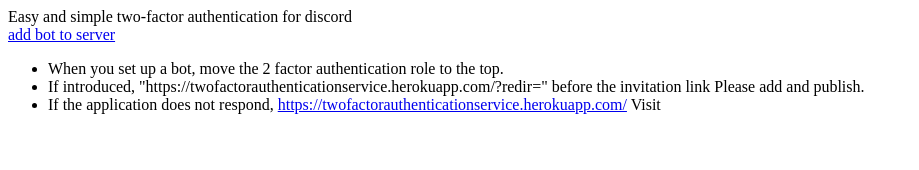
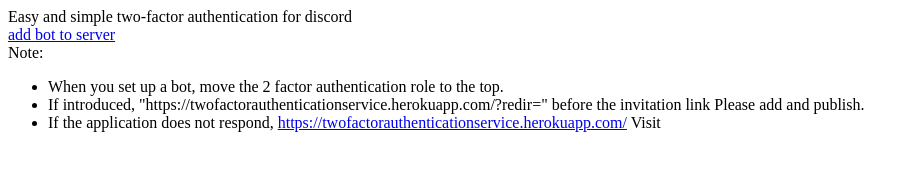
Before and after one commit to Koro-soft/2-factor-authentication, a website: page index.html in a window 1280 px wide. Shown: the whole page, without its empty margins (0-919 px from the left). Drawn offline with Linux system fonts and the light colour scheme.

Commit message:
make it is

```diff
--- a/index.html
+++ b/index.html
@@ -14,6 +14,7 @@
         <a
             href="https://discord.com/api/oauth2/authorize?client_id=947435878891008041&permissions=268437504&scope=bot%20applications.commands">add
             bot to server</a><br>
+        Note:
         <ul>
             <li>When you set up a bot, move the 2 factor authentication role to the top.</li>
             <li>If introduced, "https://twofactorauthenticationservice.herokuapp.com/?redir=" before the
```
